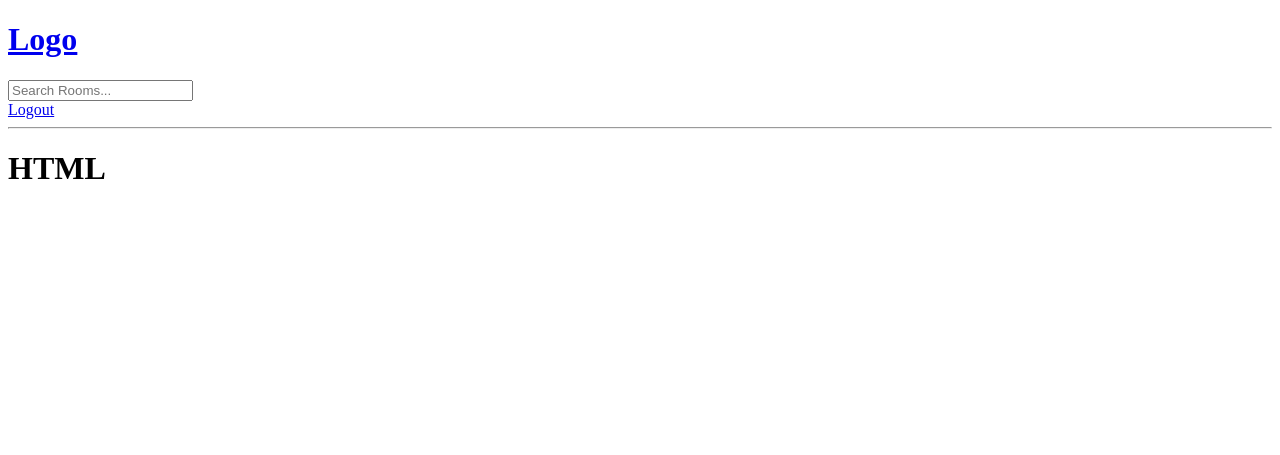
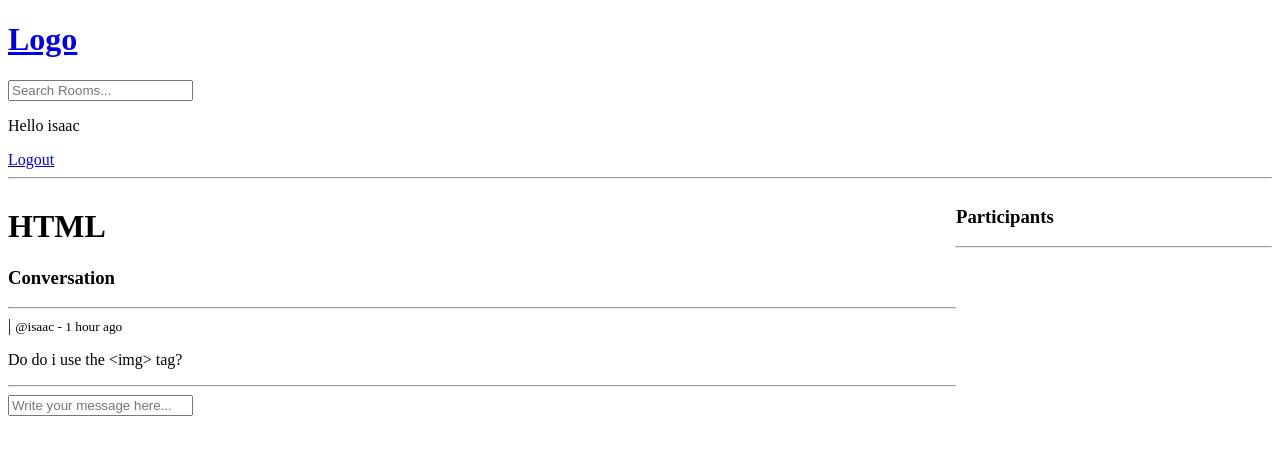
Before and after one commit to IsaacNascimento/StudyBud_Django, a Django app: page /room/5/ in a window 1280 px wide. Shown: the top 455 px of the page. Run offline with Django 4.2, Linux system fonts and the light colour scheme; a user stored in the database is signed in; data comes from the database, SQL or seed files in the repository; both versions use the stored data as it was after the commit.

Commit message:
Chat messages, add participants on Model

```diff
--- a/studybud/base/models.py
+++ b/studybud/base/models.py
@@ -14,7 +14,7 @@ class Room(models.Model):
     topic = models.ForeignKey(Topic, on_delete=models.SET_NULL, null=True);
     name = models.CharField(max_length=200);
     description = models.TextField(null=True, blank=True);
-    # participants =
+    participants = models.ManyToManyField(User, related_name='participants', blank=True);
     update = models.DateTimeField(auto_now=True);
     created = models.DateTimeField(auto_now_add=True);
 
--- a/studybud/base/templates/base/room.html
+++ b/studybud/base/templates/base/room.html
@@ -1,9 +1,51 @@
-{% extends 'index.html' %}
+{% extends 'index.html' %} {% block content %}
 
-{%  block content %}
+<style>
+    .room-container {
+        display: grid;
+        grid-template-columns: 3fr 1fr;
+    }
+</style>
 
-<h1>{{room.name}}</h1>
+<div class="room-container">
+  <div>
+    <h1>{{room.name}}</h1>
 
-<p>{{room.description}}</p>
+    <p>{{room.description}}</p>
 
-{%  endblock content %}
+    <div class="comment-wrapper">
+      <h3>Conversation</h3>
+      <hr />
+
+      {% for message in room_messages %}
+      <div>
+        |
+        <small>@{{message.user}} - {{message.created|timesince}} ago</small>
+        <p>{{message.body}}</p>
+        <hr />
+      </div>
+      {% endfor %}
+    </div>
+    {% if request.user.is_authenticated %}
+    <div class="comment-form">
+      <form method="POST" action="">
+        {% csrf_token %}
+        <input
+          type="text"
+          name="body"
+          placeholder="Write your message here..."
+        />
+      </form>
+    </div>
+    {% endif %}
+
+  </div>
+
+  <div>
+    <h3>Participants</h3>
+    <hr>
+  </div>
+
+
+</div>
+{% endblock content %}
--- a/studybud/base/views.py
+++ b/studybud/base/views.py
@@ -4,7 +4,7 @@ from django.contrib import messages;
 from unicodedata import name;
 from django.db.models import Q;
 from django.shortcuts import render, redirect;
-from .models import Room, Topic;
+from .models import Room, Topic, Message;
 from .forms import RoomForm;
 from django.contrib.auth.models import User;
 from django.contrib.auth import authenticate, login, logout;
@@ -20,7 +20,7 @@ def loginPage(req):
         return redirect('home');
 
     if req.method == 'POST':
-        username = req.POST.get('username');
+        username = req.POST.get('username').lower();
         password = req.POST.get('password');
 
         try :
@@ -46,6 +46,18 @@ def logoutPage(req):
 
 def registerPage(req):
     form = UserCreationForm();
+
+    if req.method == 'POST':
+        form = UserCreationForm(req.POST);
+        if form.is_valid():
+            user = form.save(commit=False);
+            user.username = user.username.lower();
+            user.save();
+            login(req, user);
+            return redirect('home');
+        else:
+            messages.error(req, 'An error occurred during registration');
+
     context = {'form': form};
     return render(req, 'base/login_register.html', context);
 
@@ -68,8 +80,18 @@ def home(req):
     return render(req, 'base/home.html', context);
 
 def room(req, pk):
-    rooms = Room.objects.get(id=pk);
-    context = {'room': rooms};
+    room = Room.objects.get(id=pk);
+    room_messages = room.message_set.all().order_by('-created');
+
+    if req.method == 'POST':
+        message = Message.objects.create(
+            user=req.user,
+            room=room,
+            body=req.POST.get('body'),
+        );
+        return redirect('room', pk=room.id);
+
+    context = {'room': room, 'room_messages': room_messages};
     return render(req, 'base/room.html', context);
 
 
--- a/studybud/templates/navbar.html
+++ b/studybud/templates/navbar.html
@@ -7,6 +7,7 @@
 </form>
 
 {% if request.user.is_authenticated %}
+<p>Hello {{request.user}}</p>
 <a href="{% url 'logout' %}">Logout</a>
 {% else %}
 <a href="{% url 'login' %}">Login</a>
```
Also changed, not shown: studybud/base/migrations/0003_alter_room_options.py (added), studybud/base/migrations/0004_room_participants.py (added), studybud/db.sqlite3.
